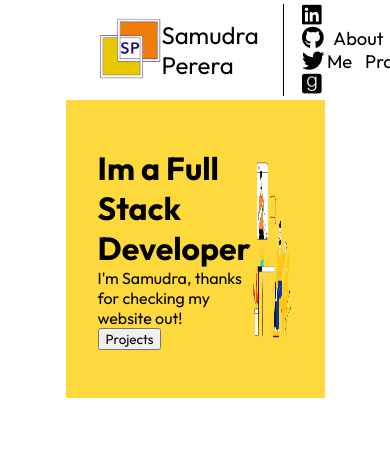
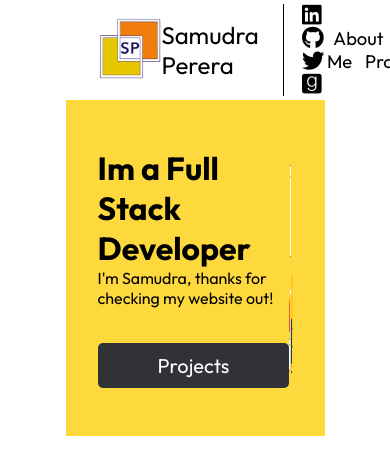
Before and after one commit to samudra-perera/React-Portfolio-Site, a React (Create React App) app in the folder portfolio-site/: page / in a window 390 px wide. Shown: the top 474 px of the page. Built offline with nearby package versions, Linux system fonts and the light colour scheme.

Commit message:
Added landing styling, need to add typing effect and Media Queries

```diff
--- a/portfolio-site/src/App.jsx
+++ b/portfolio-site/src/App.jsx
@@ -6,7 +6,6 @@ function App() {
       <div>
         <Nav />
         <Landing />
-
       </div>
   );
 }
--- a/portfolio-site/src/components/landing/landing.css
+++ b/portfolio-site/src/components/landing/landing.css
@@ -23,10 +23,24 @@
 
 .landing-container-left {
     display: flex;
-    justify-content: center;
     align-items: center;
 }
 
 .landing-container {
     padding: 3em 2em;
 }
+
+button.project-button {
+    padding: .5em 3em;
+    background: rgb(49, 50, 54);
+    color: rgb(255, 255, 255);
+    border-radius: .25em;
+    border: none;
+    margin-top: 1.75em;
+    font-size: 1.25em;
+}
+
+button.project-button:hover {
+    cursor: pointer;
+    background-color: black;
+}
--- a/portfolio-site/src/components/landing/landing.jsx
+++ b/portfolio-site/src/components/landing/landing.jsx
@@ -7,9 +7,9 @@ const Landing = () => {
         <div className="landing-container">
             <div className="landing-container-left">
                 <div className="landing-container-left-text">
-                    <h1>Im a Full Stack Developer</h1>
-                    <p>I'm Samudra, thanks for checking my website out!</p>
-                    <button>Projects</button>
+                    <h1 className="landing-title">Im a Full Stack Developer</h1>
+                    <p className="landing-blurb">I'm Samudra, thanks for checking my website out!</p>
+                    <button className="project-button">Projects</button>
                 </div>
             </div>
             <div className="landing-container-right">
```
